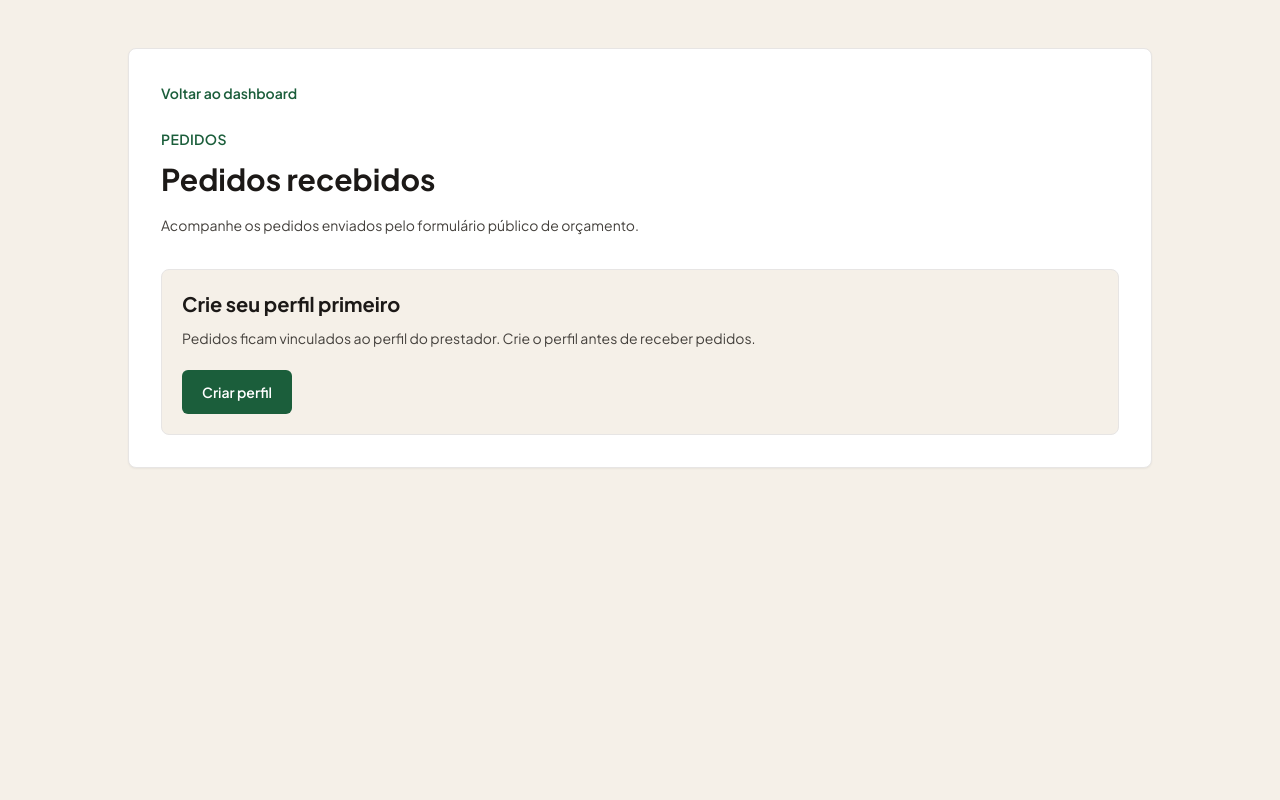
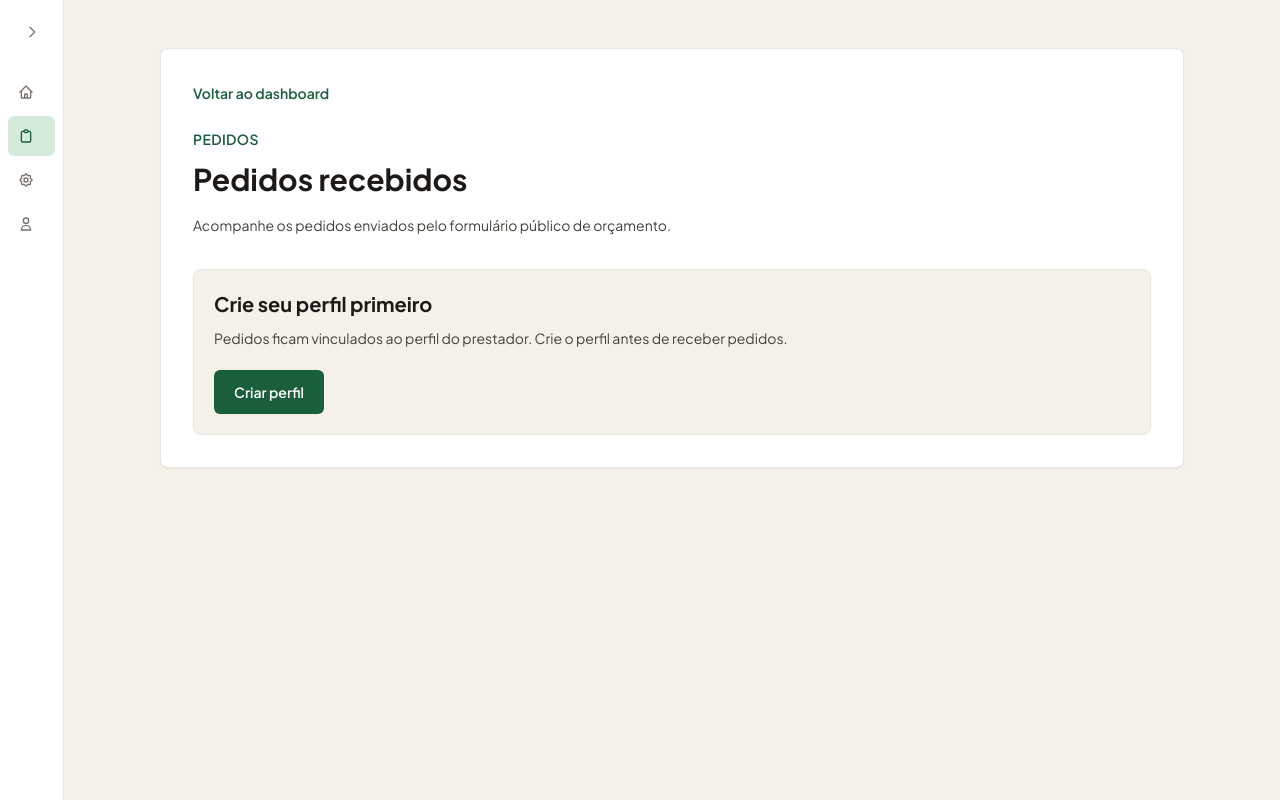
Before and after one commit to leonardodesaboia/vitriny, a Next.js app: page /dashboard/pedidos in a window 1280 px wide. Built offline with nearby package versions, Linux system fonts and the light colour scheme; no server answers; the database is empty; sample sign-in values are in the browser's storage.

Commit message:
feat: add collapsible Sidebar and dashboard layout

```diff
--- /dev/null
+++ b/app/(dashboard)/layout.tsx
@@ -0,0 +1,21 @@
+import { redirect } from "next/navigation";
+import { auth } from "@/auth";
+import { Sidebar } from "@/components/layout/Sidebar";
+
+export default async function DashboardLayout({
+  children
+}: {
+  children: React.ReactNode;
+}) {
+  const session = await auth();
+  if (!session?.user?.id) {
+    redirect("/login");
+  }
+
+  return (
+    <div className="flex min-h-screen bg-paper">
+      <Sidebar />
+      <div className="flex flex-1 flex-col overflow-auto">{children}</div>
+    </div>
+  );
+}
--- /dev/null
+++ b/components/layout/Sidebar.tsx
@@ -0,0 +1,138 @@
+"use client";
+
+import Link from "next/link";
+import { usePathname } from "next/navigation";
+import { motion, AnimatePresence } from "framer-motion";
+import { useState, useEffect } from "react";
+
+const navItems = [
+  {
+    href: "/dashboard",
+    label: "Dashboard",
+    icon: (
+      <svg className="h-4 w-4" fill="none" stroke="currentColor" viewBox="0 0 24 24">
+        <path strokeLinecap="round" strokeLinejoin="round" strokeWidth={2} d="M3 12l2-2m0 0l7-7 7 7M5 10v10a1 1 0 001 1h3m10-11l2 2m-2-2v10a1 1 0 01-1 1h-3m-6 0a1 1 0 001-1v-4a1 1 0 011-1h2a1 1 0 011 1v4a1 1 0 001 1m-6 0h6" />
+      </svg>
+    )
+  },
+  {
+    href: "/dashboard/pedidos",
+    label: "Pedidos",
+    icon: (
+      <svg className="h-4 w-4" fill="none" stroke="currentColor" viewBox="0 0 24 24">
+        <path strokeLinecap="round" strokeLinejoin="round" strokeWidth={2} d="M9 5H7a2 2 0 00-2 2v12a2 2 0 002 2h10a2 2 0 002-2V7a2 2 0 00-2-2h-2M9 5a2 2 0 002 2h2a2 2 0 002-2M9 5a2 2 0 012-2h2a2 2 0 012 2" />
+      </svg>
+    )
+  },
+  {
+    href: "/dashboard/servicos",
+    label: "Serviços",
+    icon: (
+      <svg className="h-4 w-4" fill="none" stroke="currentColor" viewBox="0 0 24 24">
+        <path strokeLinecap="round" strokeLinejoin="round" strokeWidth={2} d="M10.325 4.317c.426-1.756 2.924-1.756 3.35 0a1.724 1.724 0 002.573 1.066c1.543-.94 3.31.826 2.37 2.37a1.724 1.724 0 001.065 2.572c1.756.426 1.756 2.924 0 3.35a1.724 1.724 0 00-1.066 2.573c.94 1.543-.826 3.31-2.37 2.37a1.724 1.724 0 00-2.572 1.065c-.426 1.756-2.924 1.756-3.35 0a1.724 1.724 0 00-2.573-1.066c-1.543.94-3.31-.826-2.37-2.37a1.724 1.724 0 00-1.065-2.572c-1.756-.426-1.756-2.924 0-3.35a1.724 1.724 0 001.066-2.573c-.94-1.543.826-3.31 2.37-2.37.996.608 2.296.07 2.572-1.065z" />
+        <path strokeLinecap="round" strokeLinejoin="round" strokeWidth={2} d="M15 12a3 3 0 11-6 0 3 3 0 016 0z" />
+      </svg>
+    )
+  },
+  {
+    href: "/dashboard/perfil",
+    label: "Perfil",
+    icon: (
+      <svg className="h-4 w-4" fill="none" stroke="currentColor" viewBox="0 0 24 24">
+        <path strokeLinecap="round" strokeLinejoin="round" strokeWidth={2} d="M16 7a4 4 0 11-8 0 4 4 0 018 0zM12 14a7 7 0 00-7 7h14a7 7 0 00-7-7z" />
+      </svg>
+    )
+  }
+];
+
+export function Sidebar() {
+  const pathname = usePathname();
+  const [expanded, setExpanded] = useState(false);
+
+  useEffect(() => {
+    const stored = localStorage.getItem("sidebar-expanded");
+    if (stored !== null) setExpanded(stored === "true");
+  }, []);
+
+  const toggle = () => {
+    setExpanded((v) => {
+      localStorage.setItem("sidebar-expanded", String(!v));
+      return !v;
+    });
+  };
+
+  return (
+    <motion.aside
+      animate={{ width: expanded ? 220 : 64 }}
+      transition={{ type: "spring", stiffness: 300, damping: 30 }}
+      className="relative flex h-screen flex-col border-r border-paper-soft bg-white sticky top-0 shrink-0 overflow-hidden"
+    >
+      <div className="flex min-h-16 items-center justify-between px-4">
+        <AnimatePresence>
+          {expanded && (
+            <motion.span
+              key="logo"
+              initial={{ opacity: 0, x: -8 }}
+              animate={{ opacity: 1, x: 0 }}
+              exit={{ opacity: 0, x: -8 }}
+              transition={{ duration: 0.15 }}
+              className="font-fraunces text-base font-semibold text-ink"
+            >
+              OrçaFácil
+            </motion.span>
+          )}
+        </AnimatePresence>
+        <button
+          onClick={toggle}
+          className="ml-auto flex h-8 w-8 items-center justify-center rounded-md text-ink-muted transition-colors hover:bg-paper hover:text-leaf"
+          aria-label={expanded ? "Recolher menu" : "Expandir menu"}
+        >
+          <svg className="h-4 w-4" fill="none" stroke="currentColor" viewBox="0 0 24 24">
+            {expanded ? (
+              <path strokeLinecap="round" strokeLinejoin="round" strokeWidth={2} d="M15 19l-7-7 7-7" />
+            ) : (
+              <path strokeLinecap="round" strokeLinejoin="round" strokeWidth={2} d="M9 5l7 7-7 7" />
+            )}
+          </svg>
+        </button>
+      </div>
+
+      <nav className="flex flex-col gap-1 px-2 py-2">
+        {navItems.map((item) => {
+          const active = pathname === item.href;
+          return (
+            <Link
+              key={item.href}
+              href={item.href}
+              className={[
+                "relative flex min-h-10 items-center gap-3 rounded-md px-2",
+                "text-sm font-medium transition-colors",
+                active
+                  ? "bg-mint text-leaf"
+                  : "text-ink-muted hover:bg-paper hover:text-ink"
+              ].join(" ")}
+            >
+              <span className="flex w-5 shrink-0 items-center justify-center">
+                {item.icon}
+              </span>
+              <AnimatePresence>
+                {expanded && (
+                  <motion.span
+                    key={item.label}
+                    initial={{ opacity: 0, x: -4 }}
+                    animate={{ opacity: 1, x: 0 }}
+                    exit={{ opacity: 0, x: -4 }}
+                    transition={{ duration: 0.12 }}
+                    className="truncate whitespace-nowrap"
+                  >
+                    {item.label}
+                  </motion.span>
+                )}
+              </AnimatePresence>
+            </Link>
+          );
+        })}
+      </nav>
+    </motion.aside>
+  );
+}
```
